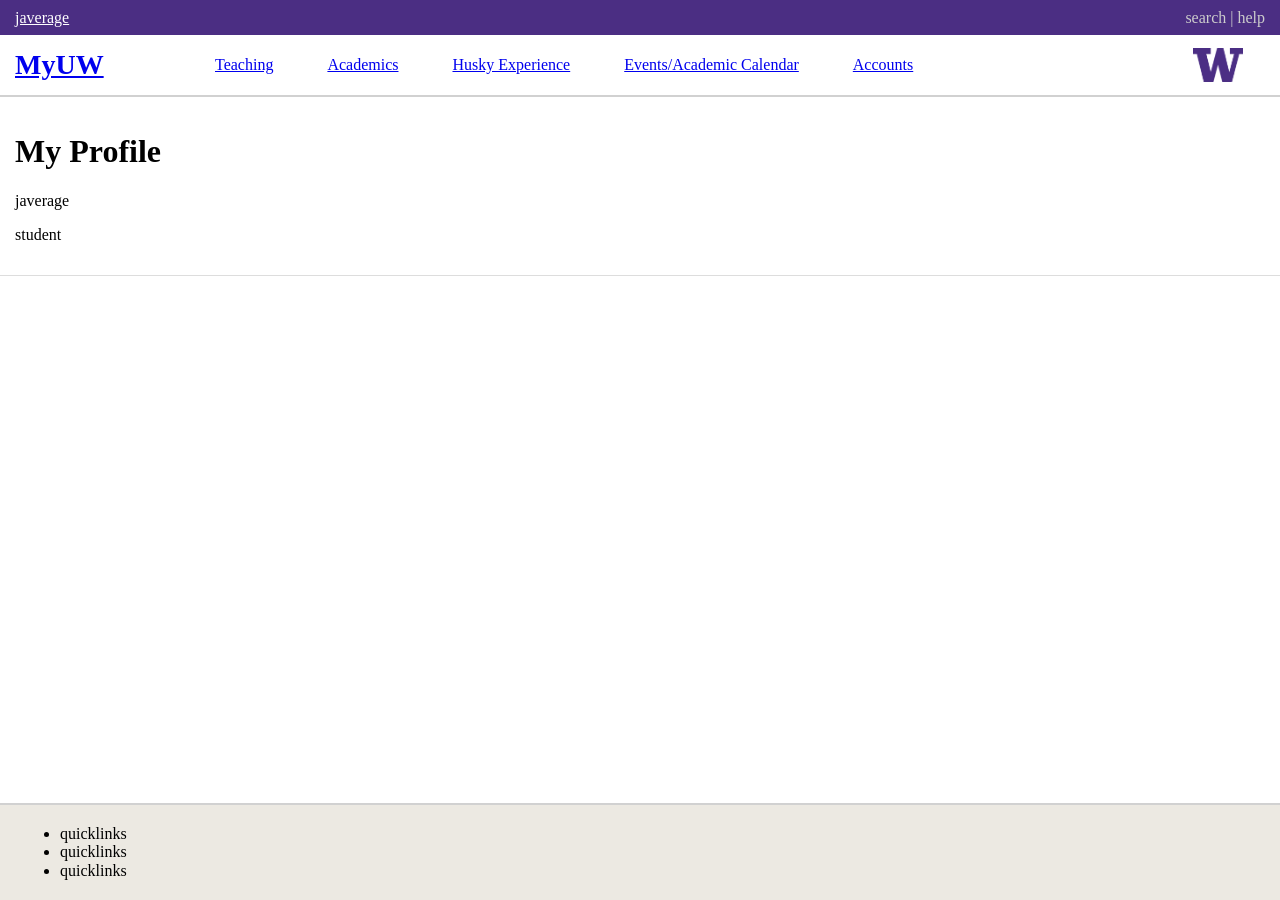
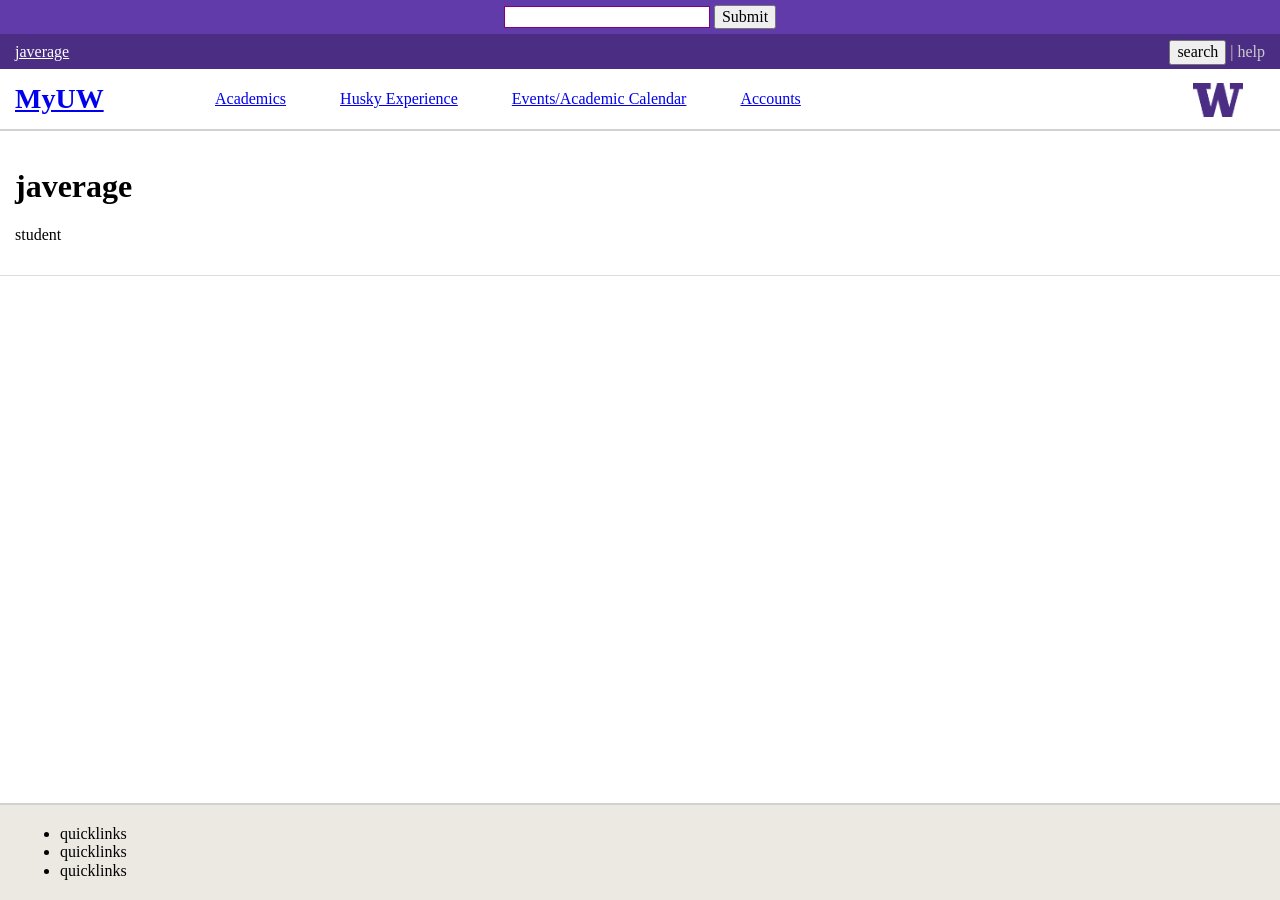
Before and after one commit to charlon/myuw-boilerplate, a Jekyll site: the page built from profile.md, in a window 1280 px wide. Built offline with Jekyll 4.4.1, drawn with Linux system fonts in a browser that asks for light colours; nearby versions of some CDN libraries.

Commit message:
Adds search bar and results page.

```diff
--- a/_layouts/default.html
+++ b/_layouts/default.html
@@ -28,23 +28,43 @@
         {% assign user = site.data.profiles.[site.uw_logged_in] %}
 
         <div class="myuw-search">
-            <a href="/profile/">{% if site.uw_logged_in == 'javerage' %}{{ user.uw_netid }}{% else %}Sign In{% endif%}</a>
-            <div class="myuw-search-links">search | help</div>
+            <form action="/results/">
+                <input type="text" name="" value="" style="border:solid 1px purple;">
+                <input type="submit">
+            </form>
+        </div>
+
+        <div class="myuw-purple-bar">
+            <a href="/profile/">{{ user.uw_netid }}</a>
+            <div class="myuw-search-links"><button id="search_toggle">search</button> | help</div>
         </div>
 
         <div class="myuw-navigation">
 
             <div class="myuw-logo">
                 <a href="/">MyUW</a>
-                <button id="menu_toggle">Menu</button>
+                <button id="menu_toggle">menu</button>
             </div>
 
             <ul id="menu_container" class="myuw-menu">
-                <li><a href="/teaching/">Teaching</a></li>
+
+                {% if user.uw_affiliation == 'student' %}
                 <li><a href="/academics/">Academics</a></li>
                 <li><a href="/huskyexp/">Husky Experience</a></li>
                 <li><a href="/calendar/">Events/Academic Calendar</a></li>
                 <li><a href="/accounts/">Accounts</a></li>
+                {% endif %}
+
+                {% if user.uw_affiliation == 'faculty' %}
+                <li><a href="/teaching/">Teaching</a></li>
+                <li><a href="/calendar/">Events/Academic Calendar</a></li>
+                <li><a href="/accounts/">Accounts</a></li>
+                {% endif %}
+
+                {% if user.uw_affiliation == 'staff' %}
+                <li><a href="/accounts/">Accounts</a></li>
+                {% endif %}
+
             </ul>
 
         </div>
--- a/assets/css/main.scss
+++ b/assets/css/main.scss
@@ -36,6 +36,12 @@
 /*** myuw ***/
 
 .myuw-search {
+    background-color: lighten( $uw-purple, 10% );
+    text-align: center;
+    padding: 5px;
+}
+
+.myuw-purple-bar {
     background-color: $uw-purple;
     line-height: 35px;
     height: 35px;
--- a/profile.md
+++ b/profile.md
@@ -6,12 +6,9 @@
 
 <div class="myuw-card">
 
-    <h1>{% if site.uw_netid %}{{ site.uw_netid }}{% else %}My Profile{% endif%}</h1>
-
     {% assign user = site.data.profiles.[site.uw_logged_in] %}
 
-    <p>{{ user.uw_netid }}</p>
-
+    <h1>{{ user.uw_netid }}</h1>
     <p>{{ user.uw_affiliation }}</p>
 
 </div>
```
Also changed, not shown: index.md (+3 -0 lines), results.md (added, +13 -0 lines).
